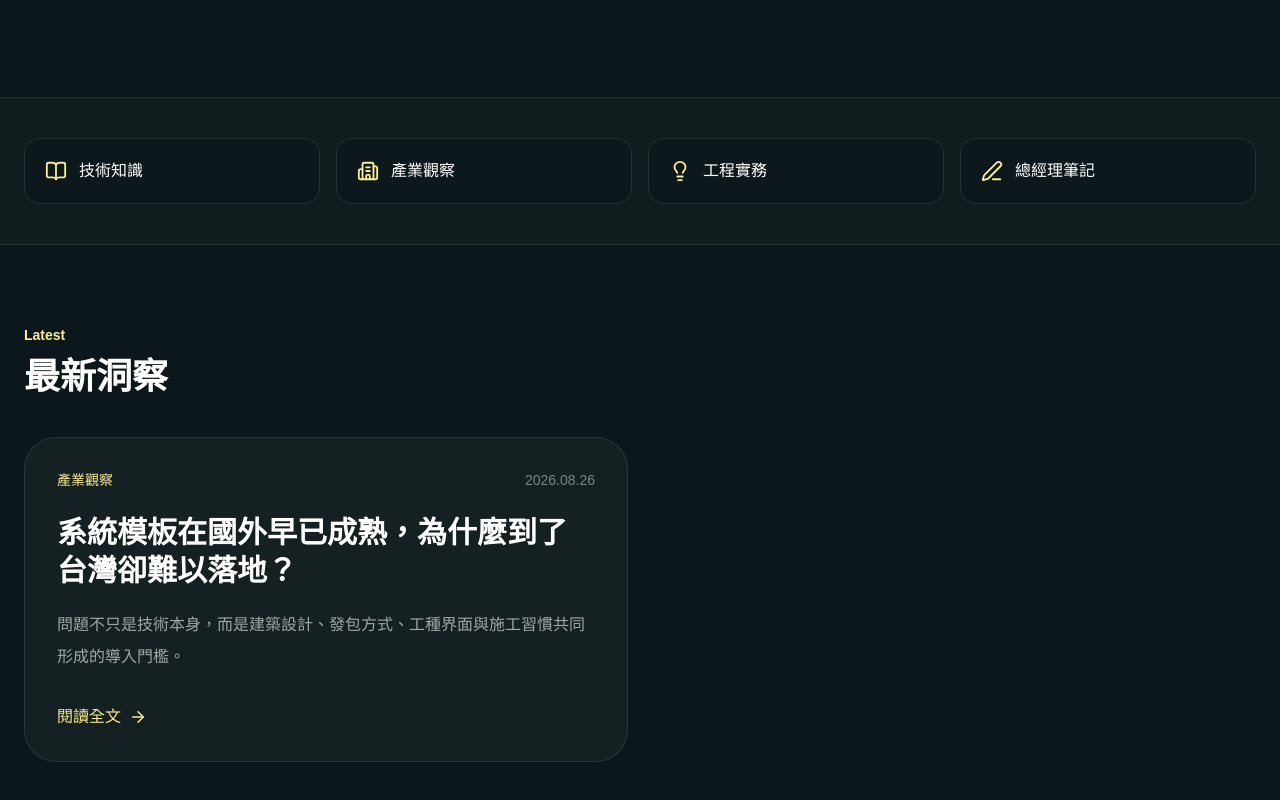
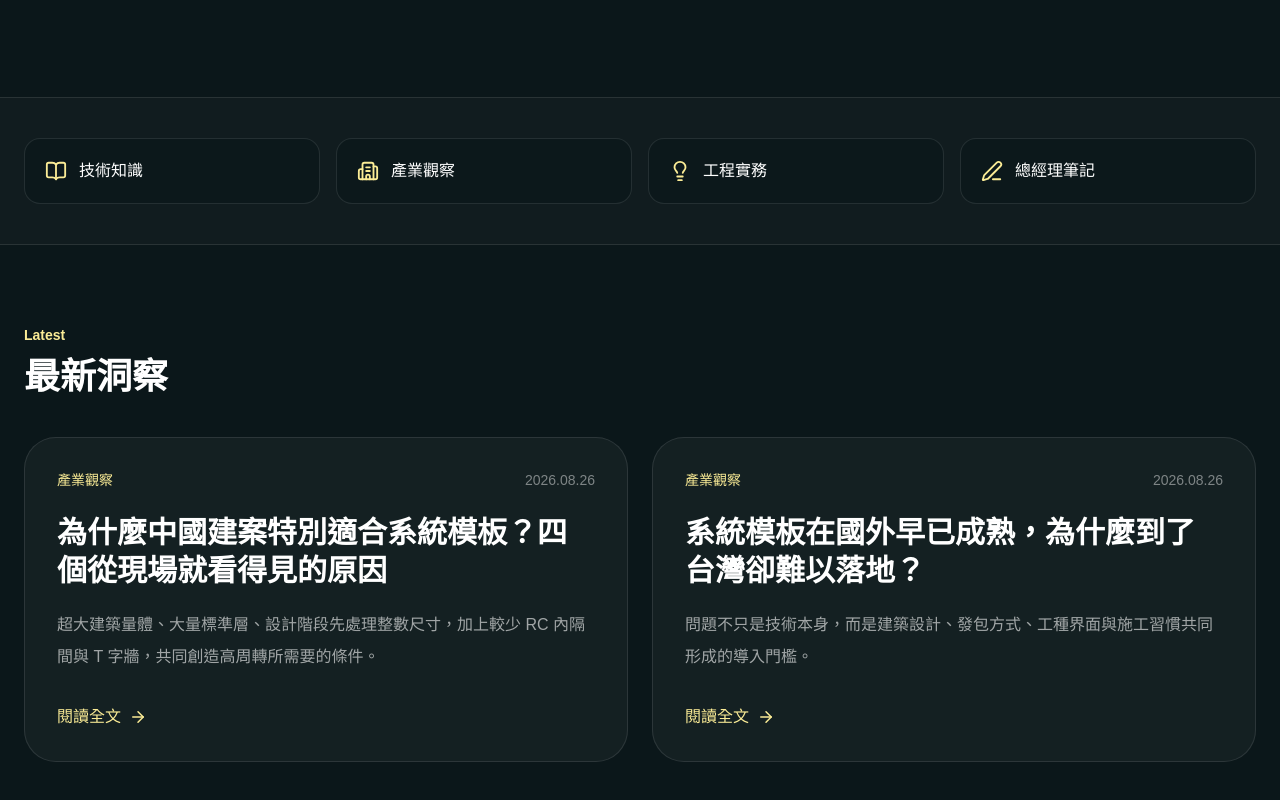
Before and after one commit to MarkHsuDD/dengding-org, a Next.js app: page /insights in a window 1280 px wide. Shown: the part 532-1332 px from the top of the page. Built offline with nearby package versions, Linux system fonts and the light colour scheme.

Commit message:
List second Insights article

```diff
--- a/app/insights/page.tsx
+++ b/app/insights/page.tsx
@@ -17,6 +17,14 @@ const categories = [
 ];
 
 const articles = [
+  {
+    category: "產業觀察",
+    title: "為什麼中國建案特別適合系統模板？四個從現場就看得見的原因",
+    excerpt:
+      "超大建築量體、大量標準層、設計階段先處理整數尺寸，加上較少 RC 內隔間與 T 字牆，共同創造高周轉所需要的條件。",
+    href: "/insights/why-china-construction-projects-fit-system-formwork",
+    date: "2026.08.26",
+  },
   {
     category: "產業觀察",
     title: "系統模板在國外早已成熟，為什麼到了台灣卻難以落地？",
```
